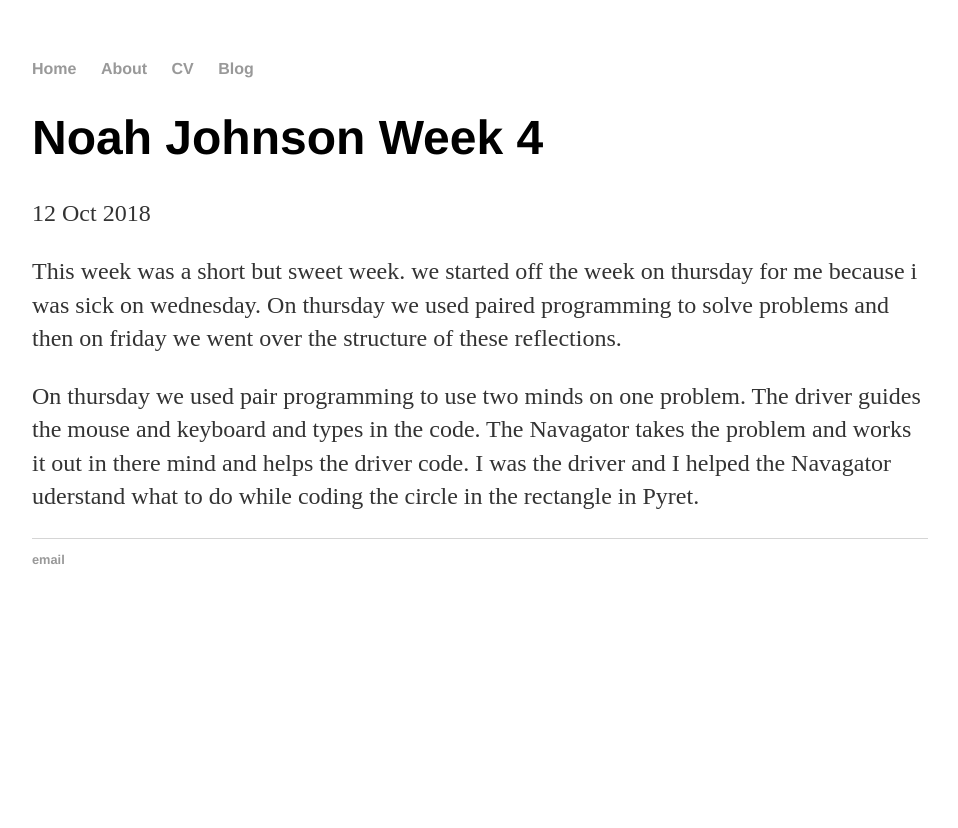
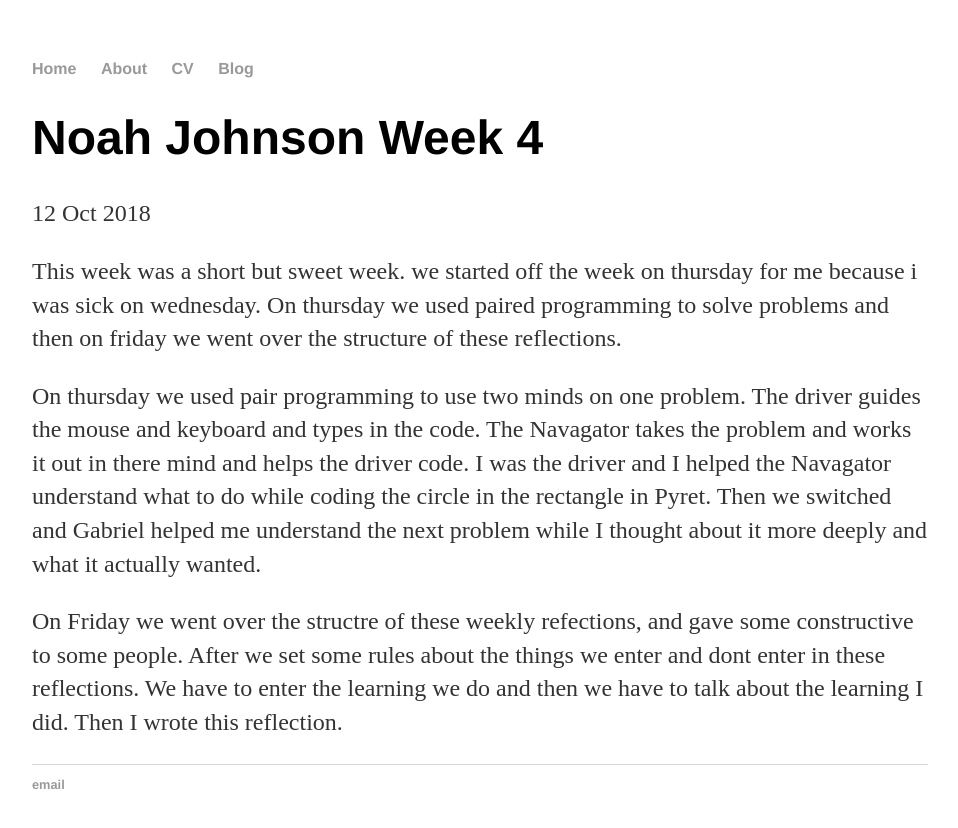
Before and after one commit to noahj5291/noahj5291.github.io, a Jekyll site: the page built from _posts/2018-10-12-title.md, in a window 1280 px wide. Shown: the top 828 px of the page, without its empty margins (160-1118 px from the left). Built offline with Jekyll 4.4.1, drawn with Linux system fonts in a browser that asks for light colours.

Commit message:
Update 2018-10-12-title.md

```diff
--- a/_posts/2018-10-12-title.md
+++ b/_posts/2018-10-12-title.md
@@ -7,4 +7,6 @@ date: 2018-10-12
  This week was a short but sweet week. we started off the week on thursday for me because i was sick on wednesday. On thursday we used paired programming to solve problems and then on friday we went over the structure of these reflections.
 
  On thursday we used pair programming to use two minds on one problem. The driver guides the mouse and keyboard and types in the code.
- The Navagator takes the problem and works it out in there mind and helps the driver code. I was the driver and I helped the Navagator uderstand what to do while coding the circle in the rectangle in Pyret.
+ The Navagator takes the problem and works it out in there mind and helps the driver code. I was the driver and I helped the Navagator  understand what to do while coding the circle in the rectangle in Pyret. Then we switched and Gabriel helped me understand the next problem while I thought about it more deeply and what it actually wanted.
+
+ On Friday we went over the structre of these weekly refections, and gave some constructive to some people. After we set some rules about the things we enter and dont enter in these reflections. We have to enter the learning we do and then we have to talk about the learning I did. Then I wrote this reflection.
```
